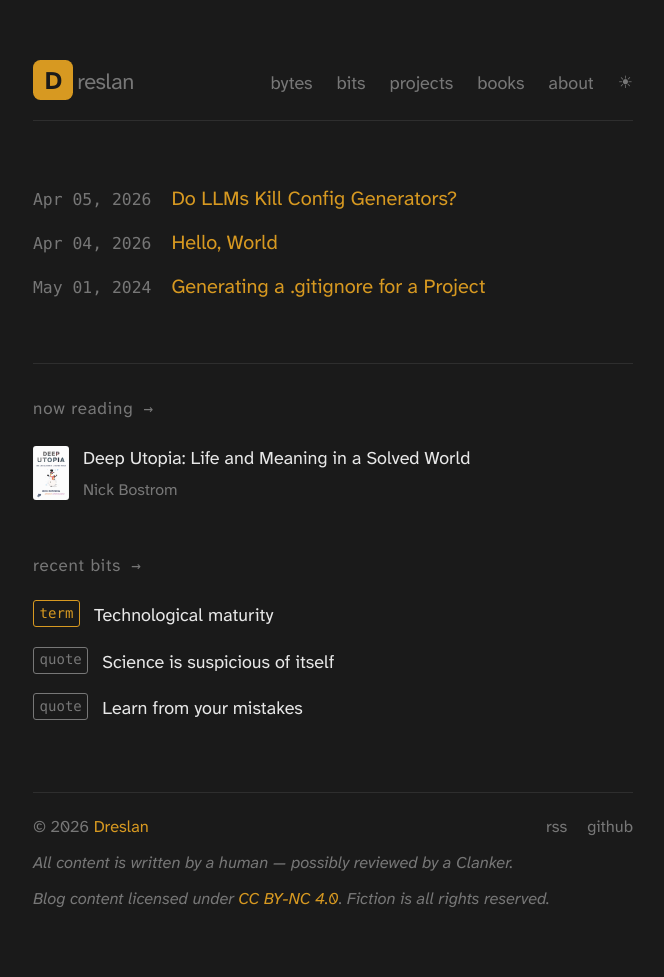
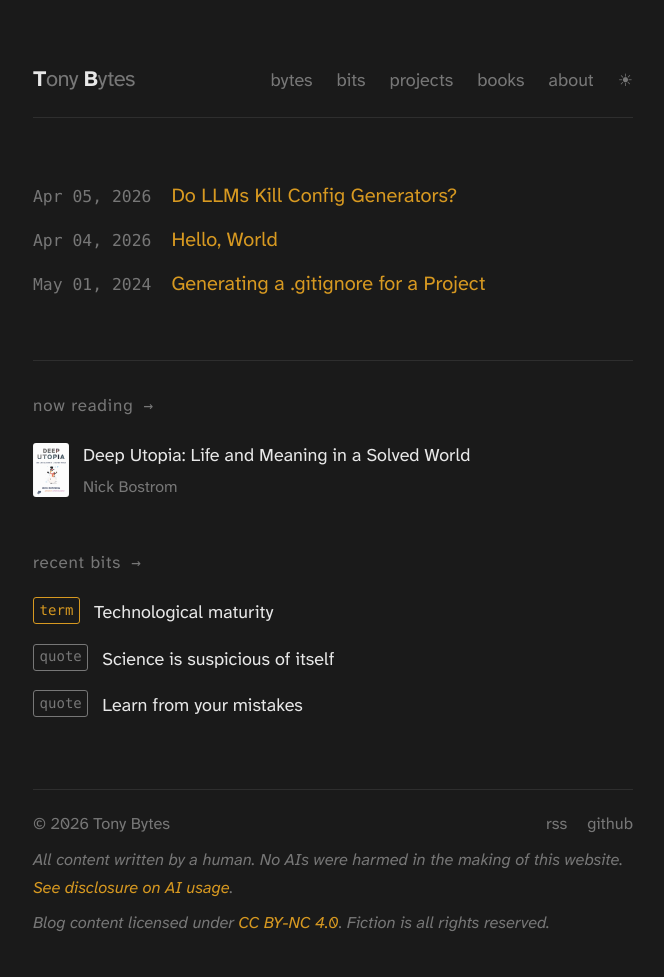
Before and after one commit to dreslan/tonybytes.net, a Jekyll site: the page built from index.html, in a window 1280 px wide. Shown: the whole page, without its empty margins (307-971 px from the left). Built offline with Jekyll 4.4.1, drawn with Linux system fonts in a browser that asks for light colours; before the commit the page ends 952 px from its top, so only the background shows below that.

Commit message:
feat: rebrand header and footer to Tony Bytes

```diff
--- a/_layouts/default.html
+++ b/_layouts/default.html
@@ -17,7 +17,7 @@
 <body>
   <div class="container">
     <header class="site-header">
-      <a href="{{ '/' | relative_url }}" class="site-title"><span class="site-title-d">D</span><span class="site-title-rest">reslan</span></a>
+      <a href="{{ '/' | relative_url }}" class="site-title"><span class="site-title-highlight">T</span><span class="site-title-rest">ony </span><span class="site-title-highlight">B</span><span class="site-title-rest">ytes</span></a>
       <nav>
         <a href="{{ '/bytes' | relative_url }}">bytes</a>
         <a href="{{ '/bits' | relative_url }}">bits</a>
@@ -35,12 +35,12 @@
     </main>
 
     <footer class="site-footer">
-      <span>&copy; {{ site.time | date: '%Y' }} <a href="{{ '/about' | relative_url }}">Dreslan</a></span>
+      <span>&copy; {{ site.time | date: '%Y' }} Tony Bytes</span>
       <span class="footer-links">
         <a href="{{ '/feed.xml' | relative_url }}">rss</a>
         <a href="https://github.com/dreslan">github</a>
       </span>
-      <span class="footer-disclaimer">All content is written by a human — possibly reviewed by a Clanker.</span>
+      <span class="footer-disclaimer">All content written by a human. No AIs were harmed in the making of this website. <a href="{{ '/disclosure' | relative_url }}">See disclosure on AI usage</a>.</span>
       <span class="footer-license">Blog content licensed under <a href="https://creativecommons.org/licenses/by-nc/4.0/">CC BY-NC 4.0</a>. Fiction is all rights reserved.</span>
     </footer>
   </div>
```
